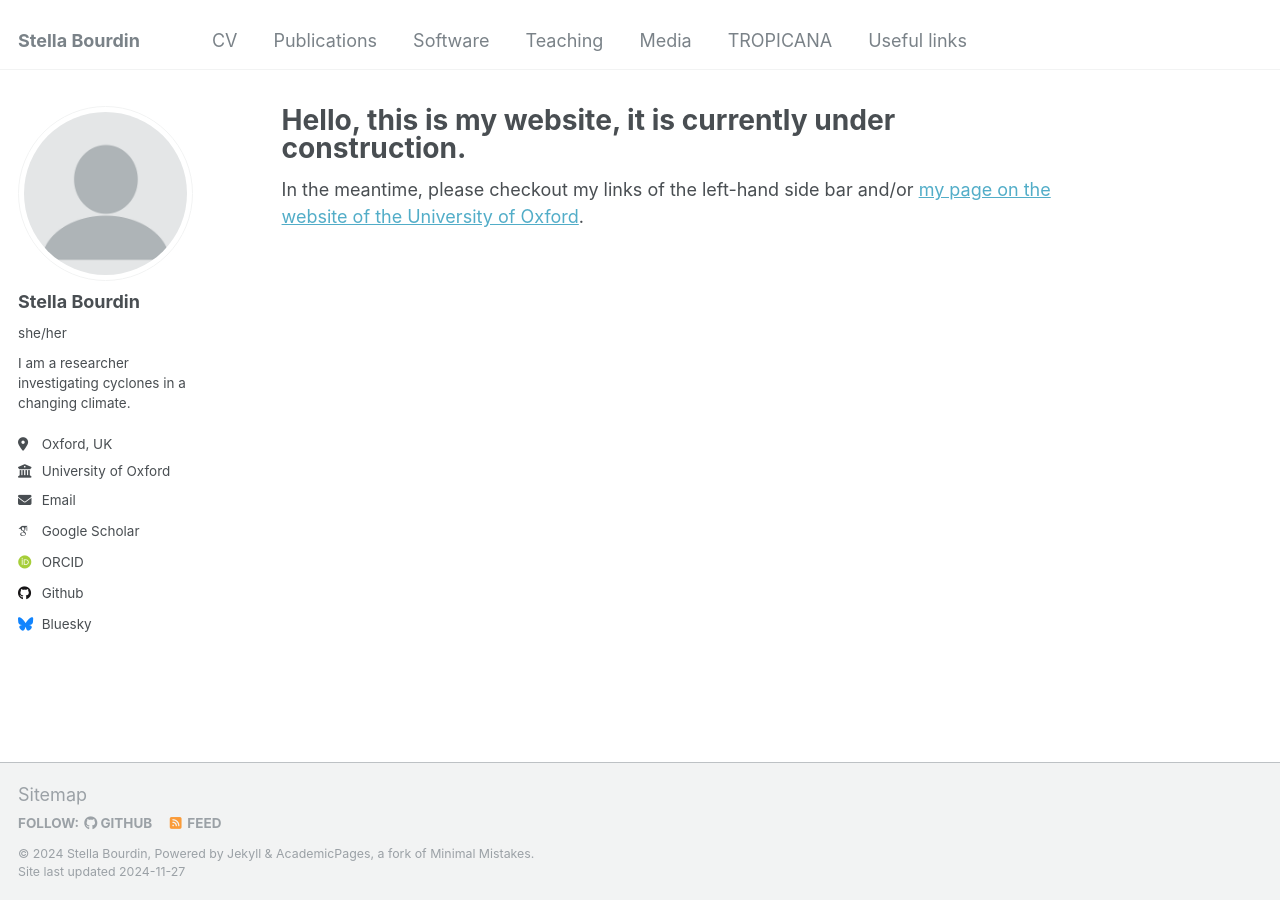
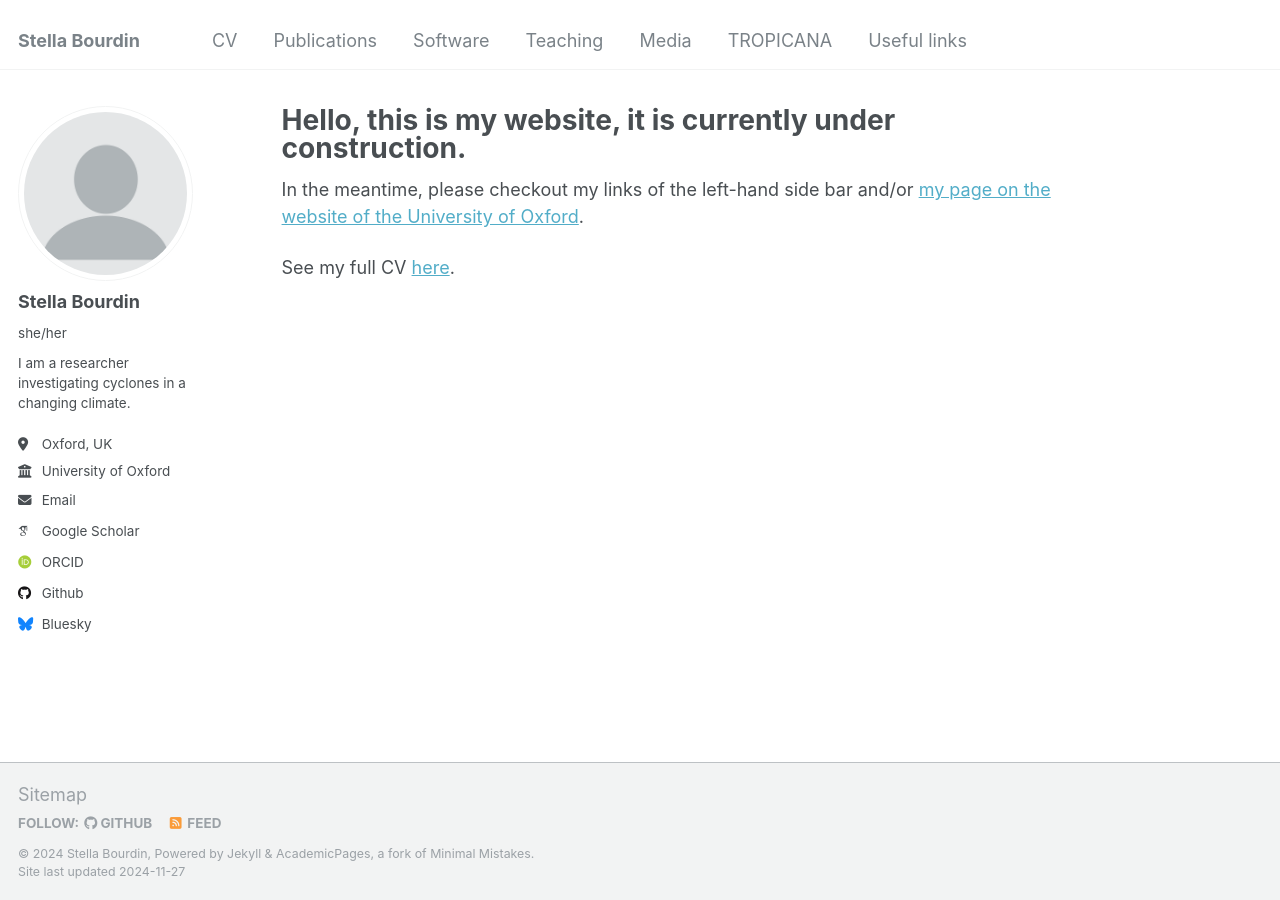
Before and after one commit to stella-bourdin/stella-bourdin.github.io, a Jekyll site: the page built from _pages/about.md, in a window 1280 px wide. Built offline with Jekyll 4.4.1, drawn with Linux system fonts in a browser that asks for light colours; some web fonts are replaced.

Commit message:
Update about.md

```diff
--- a/_pages/about.md
+++ b/_pages/about.md
@@ -8,3 +8,5 @@ redirect_from:
 ---
 
 In the meantime, please checkout my links of the left-hand side bar and/or [my page on the website of the University of Oxford](https://www.physics.ox.ac.uk/our-people/bourdin).
+
+See my full CV [here](../files/CV.pdf).
```
